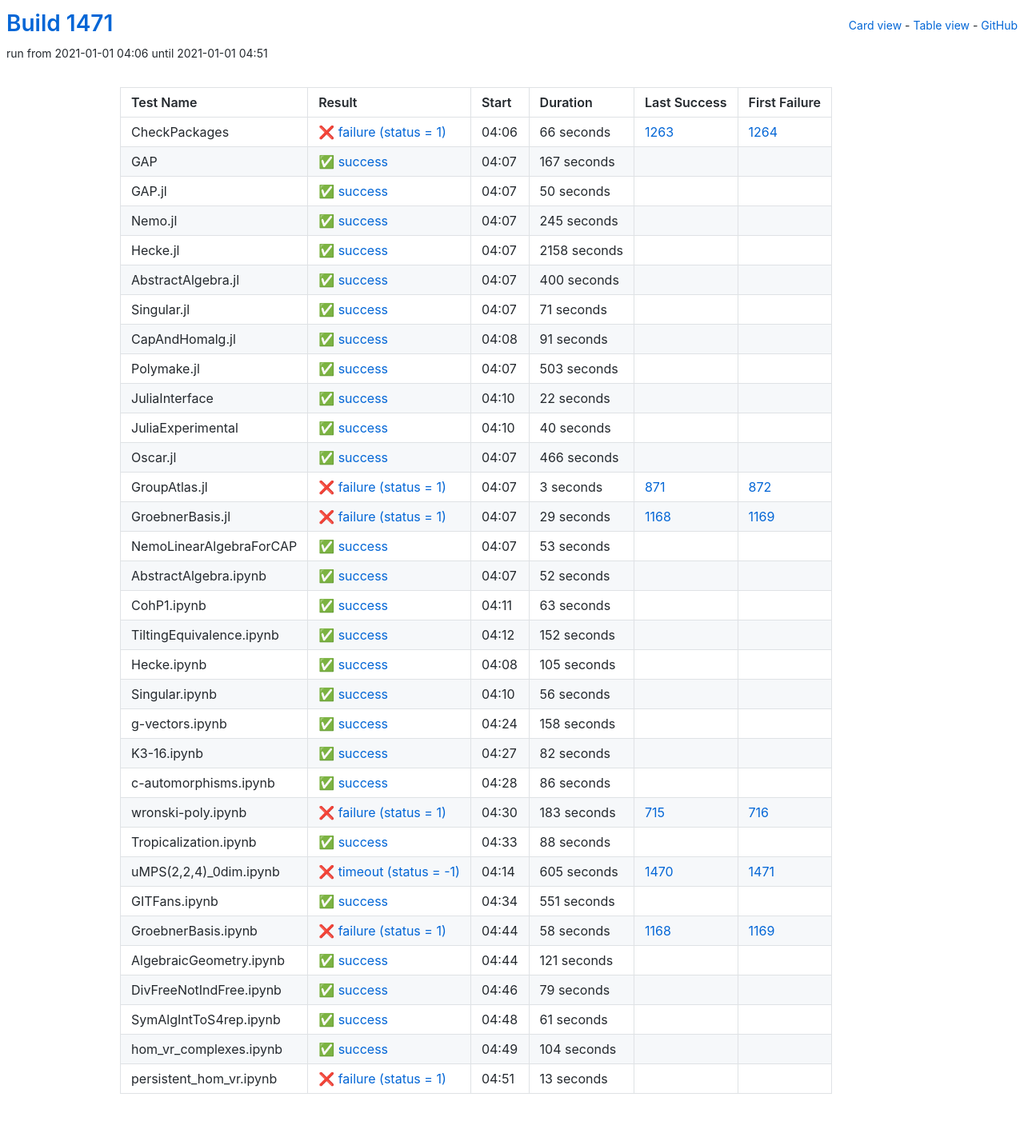
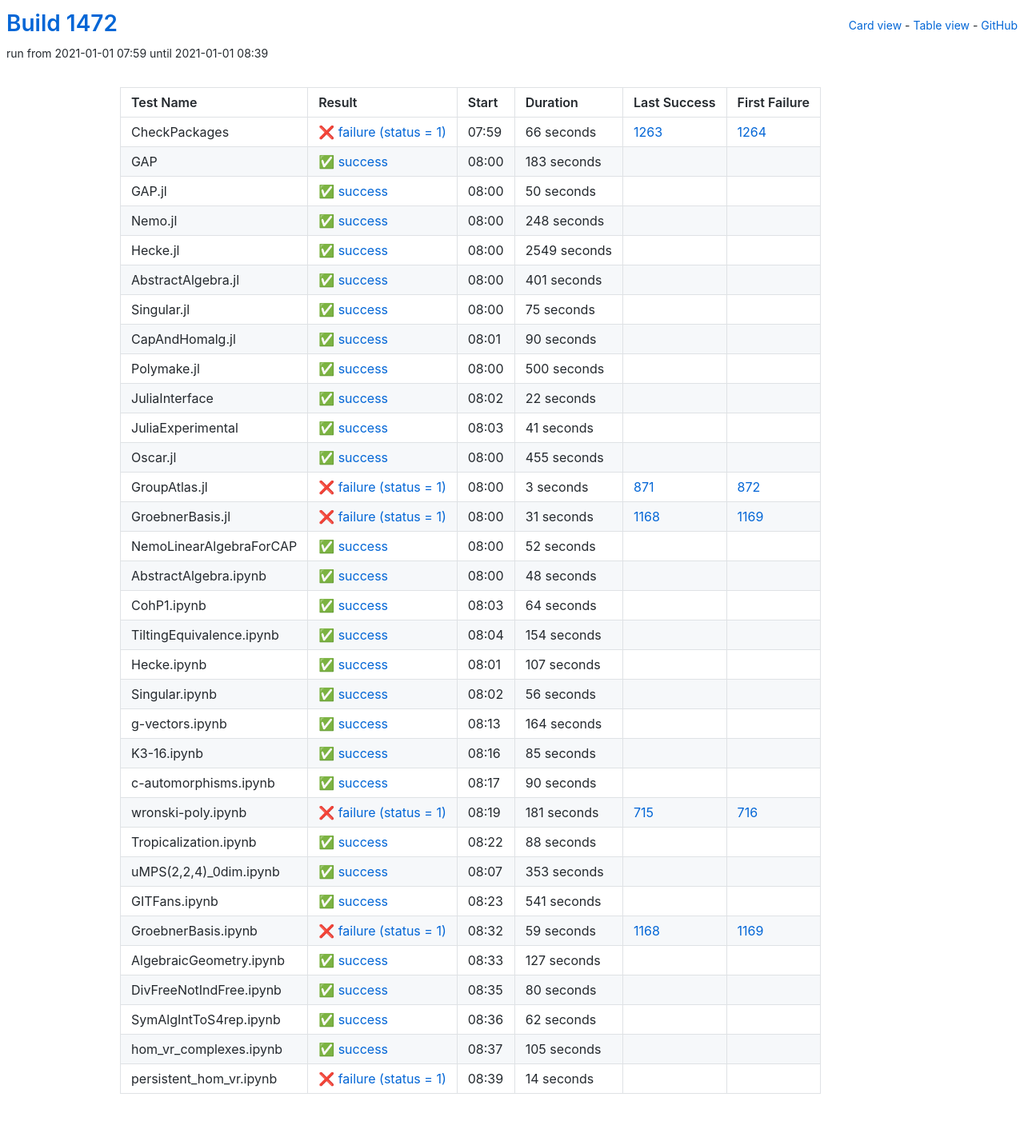
Before and after one commit to oscar-system/oscar-ci-status-stable, a Jekyll site: the page built from table.html, in a window 1280 px wide. Shown: the whole page at 80% size. Built offline with Jekyll 4.4.1, drawn with Linux system fonts in a browser that asks for light colours.

Commit message:
Build #1472

```diff
--- a/_data/ci.yml
+++ b/_data/ci.yml
@@ -1,6 +1,6 @@
 ---
-build: 1471
-build_url: https://oscarci.mathematik.uni-kl.de/job/oscar-stable/1471/
+build: 1472
+build_url: https://oscarci.mathematik.uni-kl.de/job/oscar-stable/1472/
 job: oscar-stable
 organization: oscar-system
 repo: oscar-ci-status-stable
@@ -8,8 +8,8 @@ repourl: https://github.com/oscar-system/oscar-ci-status-stable
 tests:
 - name: CheckPackages
   id: checkpackages
-  log: https://oscarci.mathematik.uni-kl.de/job/oscar-stable/1471/artifact/logs/build-1471/CheckPackages.log
-  start: 2021-01-01 04:06
+  log: https://oscarci.mathematik.uni-kl.de/job/oscar-stable/1472/artifact/logs/build-1472/CheckPackages.log
+  start: 2021-01-01 07:59
   success: false
   exitcode: 1
   status: failure
@@ -20,20 +20,20 @@ tests:
   first_failure_url: https://oscarci.mathematik.uni-kl.de/job/oscar-stable/1264/
 - name: GAP
   id: gap
-  log: https://oscarci.mathematik.uni-kl.de/job/oscar-stable/1471/artifact/logs/build-1471/GAP.log
-  start: 2021-01-01 04:07
+  log: https://oscarci.mathematik.uni-kl.de/job/oscar-stable/1472/artifact/logs/build-1472/GAP.log
+  start: 2021-01-01 08:00
   success: true
   exitcode: 0
   status: success
-  duration: 167
+  duration: 183
   last_success: false
   last_success_url:
   first_failure: false
   first_failure_url:
 - name: GAP.jl
   id: gap-jl
-  log: https://oscarci.mathematik.uni-kl.de/job/oscar-stable/1471/artifact/logs/build-1471/GAP.jl.log
-  start: 2021-01-01 04:07
+  log: https://oscarci.mathematik.uni-kl.de/job/oscar-stable/1472/artifact/logs/build-1472/GAP.jl.log
+  start: 2021-01-01 08:00
   success: true
   exitcode: 0
   status: success
@@ -44,80 +44,80 @@ tests:
   first_failure_url:
 - name: Nemo.jl
   id: nemo-jl
-  log: https://oscarci.mathematik.uni-kl.de/job/oscar-stable/1471/artifact/logs/build-1471/Nemo.jl.log
-  start: 2021-01-01 04:07
+  log: https://oscarci.mathematik.uni-kl.de/job/oscar-stable/1472/artifact/logs/build-1472/Nemo.jl.log
+  start: 2021-01-01 08:00
   success: true
   exitcode: 0
   status: success
-  duration: 245
+  duration: 248
   last_success: false
   last_success_url:
   first_failure: false
   first_failure_url:
 - name: Hecke.jl
   id: hecke-jl
-  log: https://oscarci.mathematik.uni-kl.de/job/oscar-stable/1471/artifact/logs/build-1471/Hecke.jl.log
-  start: 2021-01-01 04:07
+  log: https://oscarci.mathematik.uni-kl.de/job/oscar-stable/1472/artifact/logs/build-1472/Hecke.jl.log
+  start: 2021-01-01 08:00
   success: true
   exitcode: 0
   status: success
-  duration: 2158
+  duration: 2549
   last_success: false
   last_success_url:
   first_failure: false
   first_failure_url:
 - name: AbstractAlgebra.jl
   id: abstractalgebra-jl
-  log: https://oscarci.mathematik.uni-kl.de/job/oscar-stable/1471/artifact/logs/build-1471/AbstractAlgebra.jl.log
-  start: 2021-01-01 04:07
+  log: https://oscarci.mathematik.uni-kl.de/job/oscar-stable/1472/artifact/logs/build-1472/AbstractAlgebra.jl.log
+  start: 2021-01-01 08:00
   success: true
   exitcode: 0
   status: success
-  duration: 400
+  duration: 401
   last_success: false
   last_success_url:
   first_failure: false
   first_failure_url:
 - name: Singular.jl
   id: singular-jl
-  log: https://oscarci.mathematik.uni-kl.de/job/oscar-stable/1471/artifact/logs/build-1471/Singular.jl.log
-  start: 2021-01-01 04:07
+  log: https://oscarci.mathematik.uni-kl.de/job/oscar-stable/1472/artifact/logs/build-1472/Singular.jl.log
+  start: 2021-01-01 08:00
   success: true
   exitcode: 0
   status: success
-  duration: 71
+  duration: 75
   last_success: false
   last_success_url:
   first_failure: false
   first_failure_url:
 - name: CapAndHomalg.jl
   id: capandhomalg-jl
-  log: https://oscarci.mathematik.uni-kl.de/job/oscar-stable/1471/artifact/logs/build-1471/CapAndHomalg.jl.log
-  start: 2021-01-01 04:08
+  log: https://oscarci.mathematik.uni-kl.de/job/oscar-stable/1472/artifact/logs/build-1472/CapAndHomalg.jl.log
+  start: 2021-01-01 08:01
   success: true
   exitcode: 0
   status: success
-  duration: 91
+  duration: 90
   last_success: false
   last_success_url:
   first_failure: false
   first_failure_url:
 - name: Polymake.jl
   id: polymake-jl
-  log: https://oscarci.mathematik.uni-kl.de/job/oscar-stable/1471/artifact/logs/build-1471/Polymake.jl.log
-  start: 2021-01-01 04:07
+  log: https://oscarci.mathematik.uni-kl.de/job/oscar-stable/1472/artifact/logs/build-1472/Polymake.jl.log
+  start: 2021-01-01 08:00
   success: true
   exitcode: 0
   status: success
-  duration: 503
+  duration: 500
   last_success: false
   last_success_url:
   first_failure: false
   first_failure_url:
 - name: JuliaInterface
   id: juliainterface
-  log: https://oscarci.mathematik.uni-kl.de/job/oscar-stable/1471/artifact/logs/build-1471/JuliaInterface.log
-  start: 2021-01-01 04:10
+  log: https://oscarci.mathematik.uni-kl.de/job/oscar-stable/1472/artifact/logs/build-1472/JuliaInterface.log
+  start: 2021-01-01 08:02
   success: true
   exitcode: 0
   status: success
@@ -128,32 +128,32 @@ tests:
   first_failure_url:
 - name: JuliaExperimental
   id: juliaexperimental
-  log: https://oscarci.mathematik.uni-kl.de/job/oscar-stable/1471/artifact/logs/build-1471/JuliaExperimental.log
-  start: 2021-01-01 04:10
+  log: https://oscarci.mathematik.uni-kl.de/job/oscar-stable/1472/artifact/logs/build-1472/JuliaExperimental.log
+  start: 2021-01-01 08:03
   success: true
   exitcode: 0
   status: success
-  duration: 40
+  duration: 41
   last_success: false
   last_success_url:
   first_failure: false
   first_failure_url:
 - name: Oscar.jl
   id: oscar-jl
-  log: https://oscarci.mathematik.uni-kl.de/job/oscar-stable/1471/artifact/logs/build-1471/Oscar.jl.log
-  start: 2021-01-01 04:07
+  log: https://oscarci.mathematik.uni-kl.de/job/oscar-stable/1472/artifact/logs/build-1472/Oscar.jl.log
+  start: 2021-01-01 08:00
   success: true
   exitcode: 0
   status: success
-  duration: 466
+  duration: 455
   last_success: false
   last_success_url:
   first_failure: false
   first_failure_url:
 - name: GroupAtlas.jl
   id: groupatlas-jl
-  log: https://oscarci.mathematik.uni-kl.de/job/oscar-stable/1471/artifact/logs/build-1471/GroupAtlas.jl.log
-  start: 2021-01-01 04:07
+  log: https://oscarci.mathematik.uni-kl.de/job/oscar-stable/1472/artifact/logs/build-1472/GroupAtlas.jl.log
+  start: 2021-01-01 08:00
   success: false
   exitcode: 1
   status: failure
@@ -164,32 +164,20 @@ tests:
   first_failure_url: https://oscarci.mathematik.uni-kl.de/job/oscar-stable/872/
 - name: GroebnerBasis.jl
   id: groebnerbasis-jl
-  log: https://oscarci.mathematik.uni-kl.de/job/oscar-stable/1471/artifact/logs/build-1471/GroebnerBasis.jl.log
-  start: 2021-01-01 04:07
+  log: https://oscarci.mathematik.uni-kl.de/job/oscar-stable/1472/artifact/logs/build-1472/GroebnerBasis.jl.log
+  start: 2021-01-01 08:00
   success: false
   exitcode: 1
   status: failure
-  duration: 29
+  duration: 31
   last_success: 1168
   last_success_url: https://oscarci.mathematik.uni-kl.de/job/oscar-stable/1168/
   first_failure: 1169
   first_failure_url: https://oscarci.mathematik.uni-kl.de/job/oscar-stable/1169/
 - name: NemoLinearAlgebraForCAP
   id: nemolinearalgebraforcap
-  log: https://oscarci.mathematik.uni-kl.de/job/oscar-stable/1471/artifact/logs/build-1471/NemoLinearAlgebraForCAP.log
-  start: 2021-01-01 04:07
-  success: true
-  exitcode: 0
-  status: success
-  duration: 53
-  last_success: false
-  last_success_url:
-  first_failure: false
-  first_failure_url:
-- name: AbstractAlgebra.ipynb
-  id: abstractalgebra-ipynb
-  log: https://oscarci.mathematik.uni-kl.de/job/oscar-stable/1471/artifact/logs/build-1471/AbstractAlgebra.ipynb.log
-  start: 2021-01-01 04:07
+  log: https://oscarci.mathematik.uni-kl.de/job/oscar-stable/1472/artifact/logs/build-1472/NemoLinearAlgebraForCAP.log
+  start: 2021-01-01 08:00
   success: true
   exitcode: 0
   status: success
@@ -198,46 +186,58 @@ tests:
   last_success_url:
   first_failure: false
   first_failure_url:
-- name: CohP1.ipynb
-  id: cohp1-ipynb
-  log: https://oscarci.mathematik.uni-kl.de/job/oscar-stable/1471/artifact/logs/build-1471/CohP1.ipynb.log
-  start: 2021-01-01 04:11
+- name: AbstractAlgebra.ipynb
+  id: abstractalgebra-ipynb
+  log: https://oscarci.mathematik.uni-kl.de/job/oscar-stable/1472/artifact/logs/build-1472/AbstractAlgebra.ipynb.log
+  start: 2021-01-01 08:00
   success: true
   exitcode: 0
   status: success
-  duration: 63
+  duration: 48
+  last_success: false
+  last_success_url:
+  first_failure: false
+  first_failure_url:
+- name: CohP1.ipynb
+  id: cohp1-ipynb
+  log: https://oscarci.mathematik.uni-kl.de/job/oscar-stable/1472/artifact/logs/build-1472/CohP1.ipynb.log
+  start: 2021-01-01 08:03
+  success: true
+  exitcode: 0
+  status: success
+  duration: 64
   last_success: false
   last_success_url:
   first_failure: false
   first_failure_url:
 - name: TiltingEquivalence.ipynb
   id: tiltingequivalence-ipynb
-  log: https://oscarci.mathematik.uni-kl.de/job/oscar-stable/1471/artifact/logs/build-1471/TiltingEquivalence.ipynb.log
-  start: 2021-01-01 04:12
+  log: https://oscarci.mathematik.uni-kl.de/job/oscar-stable/1472/artifact/logs/build-1472/TiltingEquivalence.ipynb.log
+  start: 2021-01-01 08:04
   success: true
   exitcode: 0
   status: success
-  duration: 152
+  duration: 154
   last_success: false
   last_success_url:
   first_failure: false
   first_failure_url:
 - name: Hecke.ipynb
   id: hecke-ipynb
-  log: https://oscarci.mathematik.uni-kl.de/job/oscar-stable/1471/artifact/logs/build-1471/Hecke.ipynb.log
-  start: 2021-01-01 04:08
+  log: https://oscarci.mathematik.uni-kl.de/job/oscar-stable/1472/artifact/logs/build-1472/Hecke.ipynb.log
+  start: 2021-01-01 08:01
   success: true
   exitcode: 0
   status: success
-  duration: 105
+  duration: 107
   last_success: false
   last_success_url:
   first_failure: false
   first_failure_url:
 - name: Singular.ipynb
   id: singular-ipynb
-  log: https://oscarci.mathematik.uni-kl.de/job/oscar-stable/1471/artifact/logs/build-1471/Singular.ipynb.log
-  start: 2021-01-01 04:10
+  log: https://oscarci.mathematik.uni-kl.de/job/oscar-stable/1472/artifact/logs/build-1472/Singular.ipynb.log
+  start: 2021-01-01 08:02
   success: true
   exitcode: 0
   status: success
@@ -248,56 +248,56 @@ tests:
   first_failure_url:
 - name: g-vectors.ipynb
   id: g-vectors-ipynb
-  log: https://oscarci.mathematik.uni-kl.de/job/oscar-stable/1471/artifact/logs/build-1471/g-vectors.ipynb.log
-  start: 2021-01-01 04:24
+  log: https://oscarci.mathematik.uni-kl.de/job/oscar-stable/1472/artifact/logs/build-1472/g-vectors.ipynb.log
+  start: 2021-01-01 08:13
   success: true
   exitcode: 0
   status: success
-  duration: 158
+  duration: 164
   last_success: false
   last_success_url:
   first_failure: false
   first_failure_url:
 - name: K3-16.ipynb
   id: k3-16-ipynb
-  log: https://oscarci.mathematik.uni-kl.de/job/oscar-stable/1471/artifact/logs/build-1471/K3-16.ipynb.log
-  start: 2021-01-01 04:27
+  log: https://oscarci.mathematik.uni-kl.de/job/oscar-stable/1472/artifact/logs/build-1472/K3-16.ipynb.log
+  start: 2021-01-01 08:16
   success: true
   exitcode: 0
   status: success
-  duration: 82
+  duration: 85
   last_success: false
   last_success_url:
   first_failure: false
   first_failure_url:
 - name: c-automorphisms.ipynb
   id: c-automorphisms-ipynb
-  log: https://oscarci.mathematik.uni-kl.de/job/oscar-stable/1471/artifact/logs/build-1471/c-automorphisms.ipynb.log
-  start: 2021-01-01 04:28
+  log: https://oscarci.mathematik.uni-kl.de/job/oscar-stable/1472/artifact/logs/build-1472/c-automorphisms.ipynb.log
+  start: 2021-01-01 08:17
   success: true
   exitcode: 0
   status: success
-  duration: 86
+  duration: 90
   last_success: false
   last_success_url:
   first_failure: false
   first_failure_url:
 - name: wronski-poly.ipynb
   id: wronski-poly-ipynb
-  log: https://oscarci.mathematik.uni-kl.de/job/oscar-stable/1471/artifact/logs/build-1471/wronski-poly.ipynb.log
-  start: 2021-01-01 04:30
+  log: https://oscarci.mathematik.uni-kl.de/job/oscar-stable/1472/artifact/logs/build-1472/wronski-poly.ipynb.log
+  start: 2021-01-01 08:19
   success: false
   exitcode: 1
   status: failure
-  duration: 183
+  duration: 181
   last_success: 715
   last_success_url: https://oscarci.mathematik.uni-kl.de/job/oscar-stable/715/
   first_failure: 716
   first_failure_url: https://oscarci.mathematik.uni-kl.de/job/oscar-stable/716/
 - name: Tropicalization.ipynb
   id: tropicalization-ipynb
-  log: https://oscarci.mathematik.uni-kl.de/job/oscar-stable/1471/artifact/logs/build-1471/Tropicalization.ipynb.log
-  start: 2021-01-01 04:33
+  log: https://oscarci.mathematik.uni-kl.de/job/oscar-stable/1472/artifact/logs/build-1472/Tropicalization.ipynb.log
+  start: 2021-01-01 08:22
   success: true
   exitcode: 0
   status: success
@@ -308,96 +308,96 @@ tests:
   first_failure_url:
 - name: uMPS(2,2,4)_0dim.ipynb
   id: umps-2-2-4-0dim-ipynb
-  log: https://oscarci.mathematik.uni-kl.de/job/oscar-stable/1471/artifact/logs/build-1471/uMPS-2-2-4-_0dim.ipynb.log
-  start: 2021-01-01 04:14
-  success: false
-  exitcode: -1
-  status: timeout
-  duration: 605
-  last_success: 1470
-  last_success_url: https://oscarci.mathematik.uni-kl.de/job/oscar-stable/1470/
-  first_failure: 1471
-  first_failure_url: https://oscarci.mathematik.uni-kl.de/job/oscar-stable/1471/
-- name: GITFans.ipynb
-  id: gitfans-ipynb
-  log: https://oscarci.mathematik.uni-kl.de/job/oscar-stable/1471/artifact/logs/build-1471/GITFans.ipynb.log
-  start: 2021-01-01 04:34
+  log: https://oscarci.mathematik.uni-kl.de/job/oscar-stable/1472/artifact/logs/build-1472/uMPS-2-2-4-_0dim.ipynb.log
+  start: 2021-01-01 08:07
   success: true
   exitcode: 0
   status: success
-  duration: 551
+  duration: 353
+  last_success: false
+  last_success_url:
+  first_failure: false
+  first_failure_url:
+- name: GITFans.ipynb
+  id: gitfans-ipynb
+  log: https://oscarci.mathematik.uni-kl.de/job/oscar-stable/1472/artifact/logs/build-1472/GITFans.ipynb.log
+  start: 2021-01-01 08:23
+  success: true
+  exitcode: 0
+  status: success
+  duration: 541
   last_success: false
   last_success_url:
   first_failure: false
   first_failure_url:
 - name: GroebnerBasis.ipynb
   id: groebnerbasis-ipynb
-  log: https://oscarci.mathematik.uni-kl.de/job/oscar-stable/1471/artifact/logs/build-1471/GroebnerBasis.ipynb.log
-  start: 2021-01-01 04:44
+  log: https://oscarci.mathematik.uni-kl.de/job/oscar-stable/1472/artifact/logs/build-1472/GroebnerBasis.ipynb.log
+  start: 2021-01-01 08:32
   success: false
   exitcode: 1
   status: failure
-  duration: 58
+  duration: 59
   last_success: 1168
   last_success_url: https://oscarci.mathematik.uni-kl.de/job/oscar-stable/1168/
   first_failure: 1169
   first_failure_url: https://oscarci.mathematik.uni-kl.de/job/oscar-stable/1169/
 - name: AlgebraicGeometry.ipynb
   id: algebraicgeometry-ipynb
-  log: https://oscarci.mathematik.uni-kl.de/job/oscar-stable/1471/artifact/logs/build-1471/AlgebraicGeometry.ipynb.log
-  start: 2021-01-01 04:44
+  log: https://oscarci.mathematik.uni-kl.de/job/oscar-stable/1472/artifact/logs/build-1472/AlgebraicGeometry.ipynb.log
+  start: 2021-01-01 08:33
   success: true
   exitcode: 0
   status: success
-  duration: 121
+  duration: 127
   last_success: false
   last_success_url:
   first_failure: false
   first_failure_url:
 - name: DivFreeNotIndFree.ipynb
   id: divfreenotindfree-ipynb
-  log: https://oscarci.mathematik.uni-kl.de/job/oscar-stable/1471/artifact/logs/build-1471/DivFreeNotIndFree.ipynb.log
-  start: 2021-01-01 04:46
+  log: https://oscarci.mathematik.uni-kl.de/job/oscar-stable/1472/artifact/logs/build-1472/DivFreeNotIndFree.ipynb.log
+  start: 2021-01-01 08:35
   success: true
   exitcode: 0
   status: success
-  duration: 79
+  duration: 80
   last_success: false
   last_success_url:
   first_failure: false
   first_failure_url:
 - name: SymAlgIntToS4rep.ipynb
   id: symalginttos4rep-ipynb
-  log: https://oscarci.mathematik.uni-kl.de/job/oscar-stable/1471/artifact/logs/build-1471/SymAlgIntToS4rep.ipynb.log
-  start: 2021-01-01 04:48
+  log: https://oscarci.mathematik.uni-kl.de/job/oscar-stable/1472/artifact/logs/build-1472/SymAlgIntToS4rep.ipynb.log
+  start: 2021-01-01 08:36
   success: true
   exitcode: 0
   status: success
-  duration: 61
+  duration: 62
   last_success: false
   last_success_url:
   first_failure: false
   first_failure_url:
 - name: hom_vr_complexes.ipynb
   id: hom-vr-complexes-ipynb
-  log: https://oscarci.mathematik.uni-kl.de/job/oscar-stable/1471/artifact/logs/build-1471/hom_vr_complexes.ipynb.log
-  start: 2021-01-01 04:49
+  log: https://oscarci.mathematik.uni-kl.de/job/oscar-stable/1472/artifact/logs/build-1472/hom_vr_complexes.ipynb.log
+  start: 2021-01-01 08:37
   success: true
   exitcode: 0
   status: success
-  duration: 104
+  duration: 105
   last_success: false
   last_success_url:
   first_failure: false
   first_failure_url:
 - name: persistent_hom_vr.ipynb
   id: persistent-hom-vr-ipynb
-  log: https://oscarci.mathematik.uni-kl.de/job/oscar-stable/1471/artifact/logs/build-1471/persistent_hom_vr.ipynb.log
-  start: 2021-01-01 04:51
+  log: https://oscarci.mathematik.uni-kl.de/job/oscar-stable/1472/artifact/logs/build-1472/persistent_hom_vr.ipynb.log
+  start: 2021-01-01 08:39
   success: false
   exitcode: 1
   status: failure
-  duration: 13
+  duration: 14
   last_success: false
   last_success_url:
   first_failure: false
```
Also changed, not shown: README.md.
